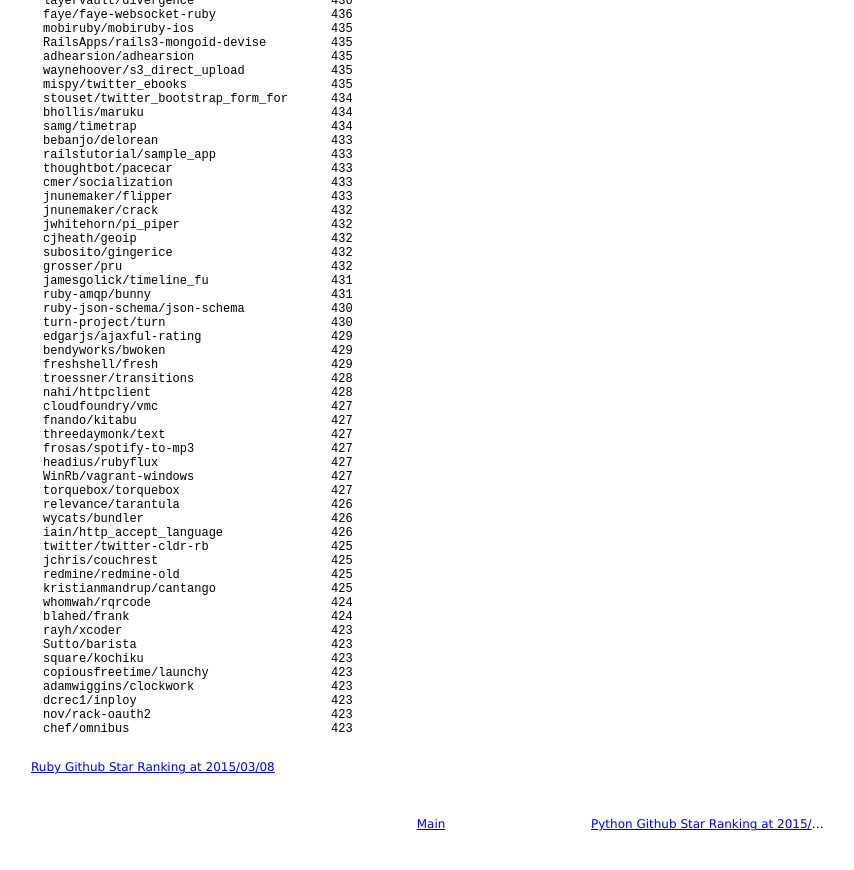
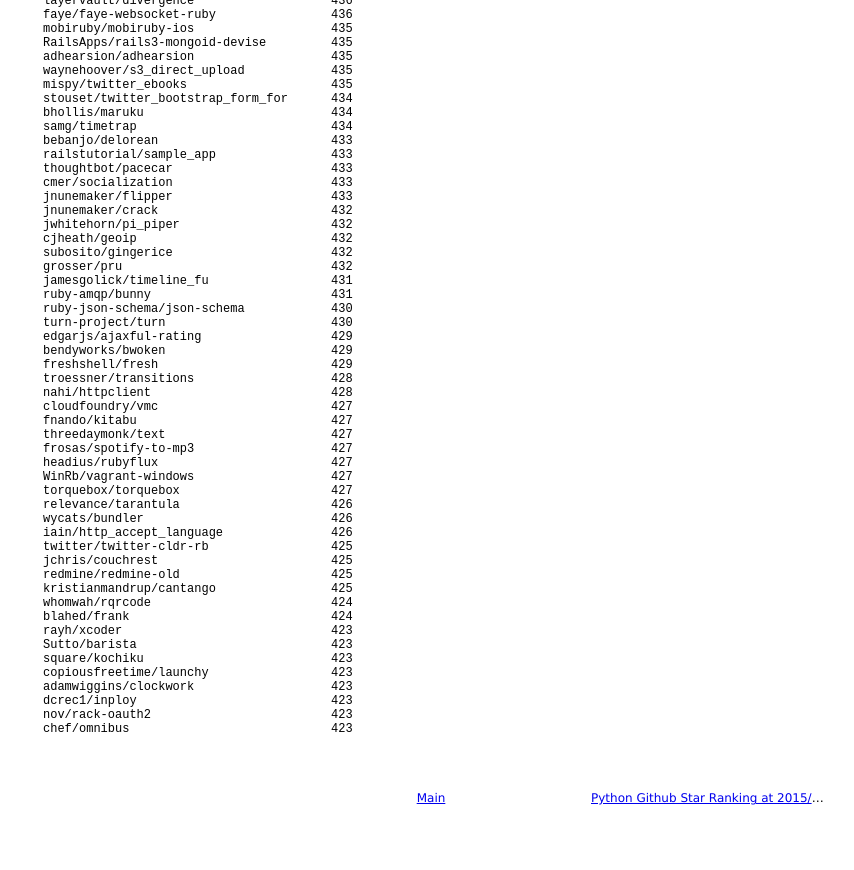
Before and after one commit to 38elements/38elements.github.com, a Jekyll site: the page built from _posts/2015-03-08-ruby-repository-github-star-ranking.md, in a window 1280 px wide and 900 px high, scrolled down 13334 px. Shown: the top 870 px of the window, without its empty margins (209-1063 px from the left). Built offline with Jekyll 4.4.1, drawn with Linux system fonts in a browser that asks for light colours; Markdown is read by kramdown in place of the engine named in the settings.

Commit message:
Update 2015-03-08-ruby-repository-github-star-ranking.md

```diff
--- a/_posts/2015-03-08-ruby-repository-github-star-ranking.md
+++ b/_posts/2015-03-08-ruby-repository-github-star-ranking.md
@@ -1004,4 +1004,3 @@ dcrec1/inploy                           423
 nov/rack-oauth2                         423
 chef/omnibus                            423
 </pre>
-[Ruby Github Star Ranking at 2015/03/08](/2015/03/08/ruby-repository-github-star-ranking.html)
```
